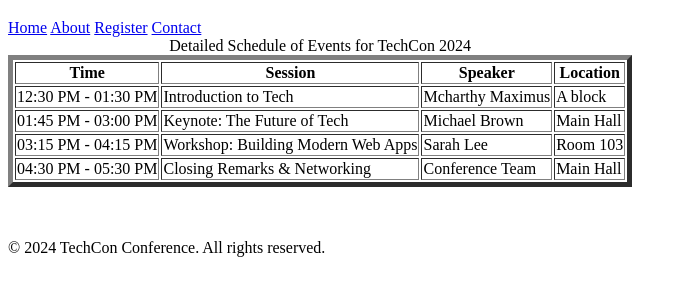
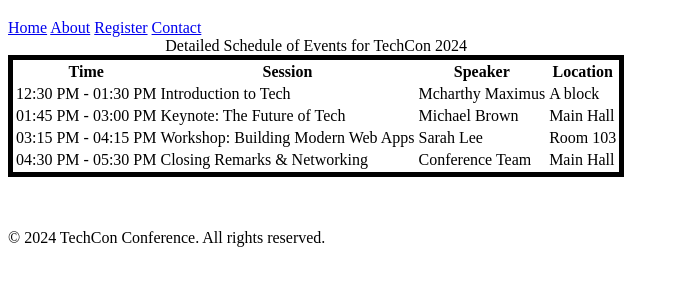
Before and after one commit to uxrecheal/TechCon_HTML, a plain HTML site: page schedule.html in a window 1280 px wide. Shown: the part 61-356 px from the top of the page, without its empty margins (0-687 px from the left). Drawn offline with Linux system fonts and the light colour scheme.

Commit message:
Last commit

```diff
--- a/schedule.html
+++ b/schedule.html
@@ -4,6 +4,11 @@
     <meta charset="UTF-8">
     <meta name="viewport" content="width=device-width, initial-scale=1.0">
     <title>Document</title>
+    <style>
+        table {
+    border: 5px solid black;
+}
+    </style>
 </head>
 <body>
     <header><h1>Schedule for TechCon 2024</h1>
@@ -15,7 +20,7 @@
         </nav>
     </header>
     <main>
-<table border="5">
+<table>
     <caption>Detailed Schedule of Events for TechCon 2024 </caption>
         <tr>
             <th scope="col">Time</th>
```
